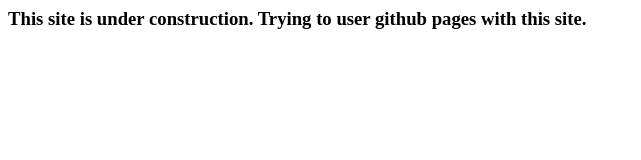
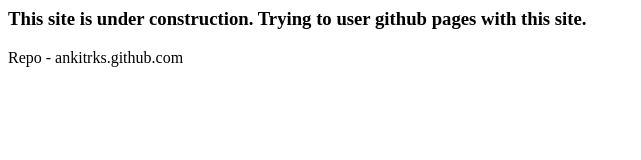
Before and after one commit to ankitrks/ankitrks.github.com, a plain HTML site: page index.html in a window 1280 px wide. Shown: the whole page, without its empty margins (0-641 px from the left). Drawn offline with Linux system fonts and the light colour scheme.

Commit message:
Update index.html

```diff
--- a/index.html
+++ b/index.html
@@ -4,5 +4,6 @@
 </head>
 <body>
   <h3>This site is under construction. Trying to user github pages with this site.</h3>
+  Repo - ankitrks.github.com
 </body>
 </html>
```
